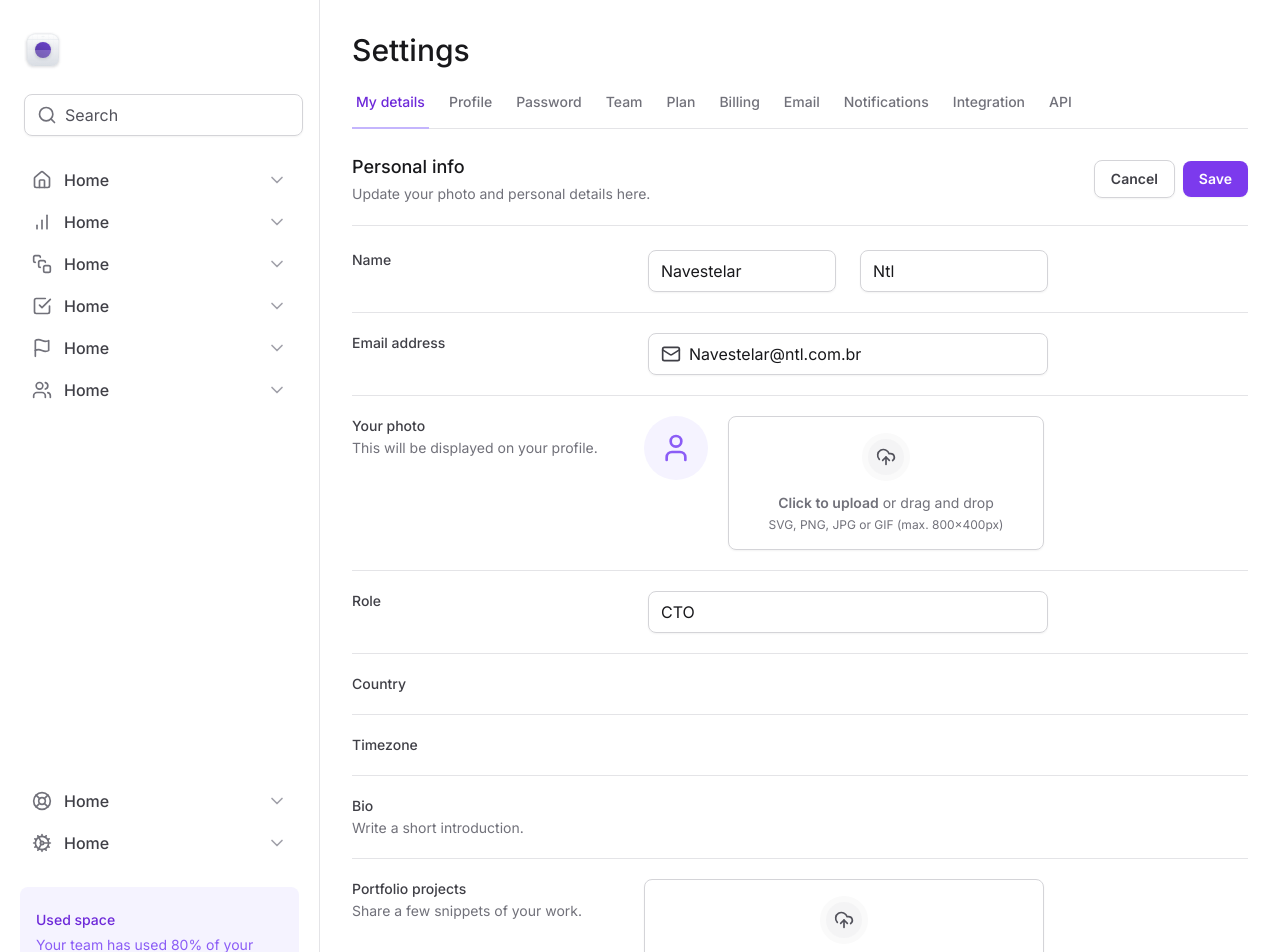
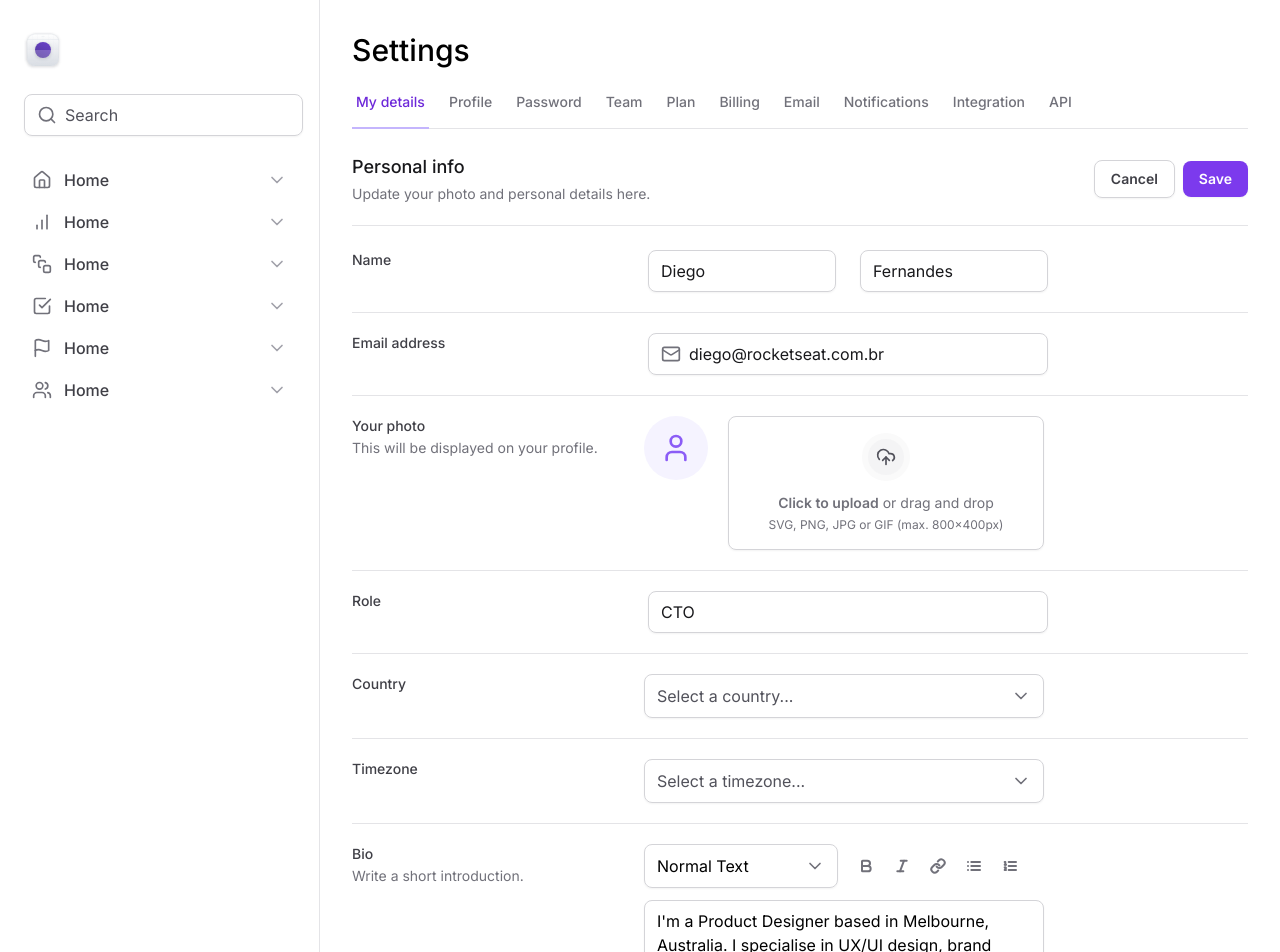
Before and after one commit to navestelar/tailwind-next, a Next.js app: page / in a window 1280 px wide. Shown: the top 952 px of the page. Built offline with nearby package versions, Linux system fonts and the light colour scheme.

Commit message:
textarea

```diff
--- a/package.json
+++ b/package.json
@@ -9,6 +9,8 @@
     "lint": "next lint"
   },
   "dependencies": {
+    "@formkit/auto-animate": "^0.8.2",
+    "@radix-ui/react-select": "^2.0.0",
     "@radix-ui/react-tabs": "^1.0.4",
     "framer-motion": "^11.0.24",
     "lucide-react": "^0.363.0",
--- a/src/app/page.tsx
+++ b/src/app/page.tsx
@@ -1,63 +1,66 @@
-import { SettingsTabs } from "@/components/SettingsTabs"
+import { SettingsTabs } from '@/components/SettingsTabs'
 import * as Input from '@/components/Input'
-import { Mail } from "lucide-react"
 import * as FileInput from '@/components/Form/FileInput'
+import { Bold, Italic, Link, List, ListOrdered, Mail } from 'lucide-react'
+import { Select } from '@/components/Form/Select'
+import { SelectItem } from '@/components/Form/Select/SelectItem'
+import { Textarea } from '@/components/Form/Textarea'
 
 export default function Home() {
   return (
     <>
-      <h1 className="text-3xl font-medium text-zinc-900">
-        Settings
-      </h1>
+      <h1 className="to-zinc-900 text-3xl font-medium">Settings</h1>
 
       <SettingsTabs />
 
       <div className="mt-6 flex flex-col">
-        <div className="flex items-center justify-between border-b pb-5 border-zinc-200">
+        <div className="flex items-center justify-between border-b border-zinc-200 pb-5">
           <div className="space-y-1">
             <h2 className="text-lg font-medium text-zinc-900">Personal info</h2>
-            <span className="text-sm text-zinc-500">Update your photo and personal details here.</span>
+            <span className="text-sm text-zinc-500">
+              Update your photo and personal details here.
+            </span>
           </div>
-
           <div className="flex items-center gap-2">
             <button
-              className="rounded-lg px-4 py-2 text-sm font-semibold shadow-sm border border-zinc-300 text-zinc-700 hover:bg-zinc-50"
               type="button"
+              className="rounded-lg border border-zinc-300 px-4 py-2 text-sm font-semibold text-zinc-700 shadow-sm hover:bg-zinc-50"
             >
               Cancel
             </button>
-
             <button
               type="submit"
               form="settings"
-              className="rounded-lg px-4 py-2 text-sm font-semibold shadow-sm bg-violet-600 text-white hover:bg-violet-700"
+              className="rounded-lg bg-violet-600 px-4 py-2 text-sm font-semibold text-white shadow-sm hover:bg-violet-700"
             >
               Save
             </button>
           </div>
         </div>
 
-        <form id="settings" className="mt-6 flex flex-col w-full gap-5 divide-y divide-zinc-200">
-          <div className="grid gap-3 grid-cols-form">
+        <form
+          id="settings"
+          className="mt-6 flex w-full flex-col gap-5 divide-y divide-zinc-200"
+        >
+          <div className="grid grid-cols-form gap-3">
             <label
               htmlFor="firstName"
               className="text-sm font-medium text-zinc-700"
             >
               Name
             </label>
-            <div className="grid gap-6 grid-cols-2">
+            <div className="grid grid-cols-2 gap-6">
               <Input.Root>
-                <Input.Control id="firstName" defaultValue="Navestelar" />
+                <Input.Control id="firstName" defaultValue="Diego" />
               </Input.Root>
 
               <Input.Root>
-                <Input.Control defaultValue="Ntl" />
+                <Input.Control defaultValue="Fernandes" />
               </Input.Root>
             </div>
-            <div />
           </div>
 
-          <div className="grid gap-3 grid-cols-form pt-5">
+          <div className="grid grid-cols-form gap-3 pt-5">
             <label
               htmlFor="email"
               className="text-sm font-medium text-zinc-700"
@@ -66,102 +69,140 @@
             </label>
             <Input.Root>
               <Input.Prefix>
-                <Mail className="size-5 text-zinc-700" />
+                <Mail className="h-5 w-5 text-zinc-500" />
               </Input.Prefix>
               <Input.Control
                 id="email"
                 type="email"
-                defaultValue="Navestelar@ntl.com.br"
+                defaultValue="diego@rocketseat.com.br"
               />
             </Input.Root>
-            <div />
           </div>
 
-          <div className="grid gap-3 grid-cols-form pt-5">
+          <div className="grid grid-cols-form gap-3 pt-5">
             <label
               htmlFor="photo"
               className="text-sm font-medium text-zinc-700"
             >
               Your photo
-              <span className="text-sm font-normal text-zinc-500 block mt-0.5">
+              <span className="mt-0.5 block text-sm font-normal text-zinc-500">
                 This will be displayed on your profile.
               </span>
             </label>
-
             <FileInput.Root className="flex items-start gap-5">
               <FileInput.ImagePreview />
               <FileInput.Trigger />
               <FileInput.Control />
             </FileInput.Root>
-
-            <div />
           </div>
 
-          <div className="grid gap-3 grid-cols-form pt-5">
-            <label
-              htmlFor="role"
-              className="text-sm font-medium text-zinc-700"
-            >
+          <div className="grid grid-cols-form gap-3 pt-5">
+            <label htmlFor="role" className="text-sm font-medium text-zinc-700">
               Role
             </label>
             <Input.Root>
-              <Input.Control
-                id="role"
-                defaultValue="CTO"
-              />
+              <Input.Control id="role" defaultValue="CTO" />
             </Input.Root>
-            <div />
           </div>
 
-          <div className="grid gap-3 grid-cols-form pt-5">
+          <div className="grid grid-cols-form gap-3 pt-5">
             <label
               htmlFor="country"
               className="text-sm font-medium text-zinc-700"
             >
               Country
             </label>
-            <div>
-
-            </div>
-            <div />
+            <Select placeholder="Select a country...">
+              <SelectItem value="br" text="Brazil" />
+              <SelectItem value="us" text="United States" />
+            </Select>
           </div>
 
-          <div className="grid gap-3 grid-cols-form pt-5">
+          <div className="grid grid-cols-form gap-3 pt-5">
             <label
               htmlFor="timezone"
               className="text-sm font-medium text-zinc-700"
             >
               Timezone
             </label>
-            <div>
-
-            </div>
-            <div />
+            <Select placeholder="Select a timezone...">
+              <SelectItem
+                value="utc8"
+                text="Pacific Standard Time (UTC-08:00)"
+              />
+              <SelectItem value="utc3" text="America São Paulo (UTC-03:00)" />
+            </Select>
           </div>
 
-          <div className="grid gap-3 grid-cols-form pt-5">
-            <label
-              htmlFor="bio"
-              className="text-sm font-medium text-zinc-700"
-            >
+          <div className="grid grid-cols-form gap-3 pt-5">
+            <label htmlFor="bio" className="text-sm font-medium text-zinc-700">
               Bio
-              <span className="text-sm font-normal text-zinc-500 block mt-0.5">
+              <span className="mt-0.5 block text-sm font-normal text-zinc-500">
                 Write a short introduction.
               </span>
             </label>
-            <div>
+            <div className="space-y-3">
+              <div className="grid grid-cols-2 gap-3">
+                <Select placeholder="" defaultValue="normal">
+                  <SelectItem
+                    value="normal"
+                    defaultChecked
+                    text="Normal Text"
+                  />
+                  <SelectItem value="md" text="Markdown" />
+                </Select>
 
+                <div className="flex items-center gap-1">
+                  <button
+                    type="button"
+                    className="rounded-md p-2 hover:bg-zinc-50"
+                  >
+                    <Bold className="h-4 w-4 text-zinc-500" strokeWidth={3} />
+                  </button>
+                  <button
+                    type="button"
+                    className="rounded-md p-2 hover:bg-zinc-50"
+                  >
+                    <Italic className="h-4 w-4 text-zinc-500" strokeWidth={3} />
+                  </button>
+                  <button
+                    type="button"
+                    className="rounded-md p-2 hover:bg-zinc-50"
+                  >
+                    <Link className="h-4 w-4 text-zinc-500" strokeWidth={3} />
+                  </button>
+                  <button
+                    type="button"
+                    className="rounded-md p-2 hover:bg-zinc-50"
+                  >
+                    <List className="h-4 w-4 text-zinc-500" strokeWidth={3} />
+                  </button>
+                  <button
+                    type="button"
+                    className="rounded-md p-2 hover:bg-zinc-50"
+                  >
+                    <ListOrdered
+                      className="h-4 w-4 text-zinc-500"
+                      strokeWidth={3}
+                    />
+                  </button>
+                </div>
+              </div>
+
+              <Textarea
+                id="bio"
+                defaultValue="I'm a Product Designer based in Melbourne, Australia. I specialise in UX/UI design, brand strategy, and Webflow development."
+              />
             </div>
-            <div />
           </div>
 
-          <div className="grid gap-3 grid-cols-form pt-5">
+          <div className="grid grid-cols-form gap-3 pt-5">
             <label
               htmlFor="projects"
               className="text-sm font-medium text-zinc-700"
             >
               Portfolio projects
-              <span className="text-sm font-normal text-zinc-500 block mt-0.5">
+              <span className="mt-0.5 block text-sm font-normal text-zinc-500">
                 Share a few snippets of your work.
               </span>
             </label>
@@ -174,20 +215,18 @@
 
           <div className="flex items-center justify-end gap-2 pt-5">
             <button
-              className="rounded-lg px-4 py-2 text-sm font-semibold shadow-sm border border-zinc-300 text-zinc-700 hover:bg-zinc-50"
               type="button"
+              className="rounded-lg border border-zinc-300 px-4 py-2 text-sm font-semibold text-zinc-700 shadow-sm hover:bg-zinc-50"
             >
               Cancel
             </button>
-
             <button
               type="submit"
-              className="rounded-lg px-4 py-2 text-sm font-semibold shadow-sm bg-violet-600 text-white hover:bg-violet-700"
+              className="rounded-lg bg-violet-600 px-4 py-2 text-sm font-semibold text-white shadow-sm hover:bg-violet-700"
             >
               Save
             </button>
           </div>
-
         </form>
       </div>
     </>
--- a/src/components/Form/FileInput/FileList.tsx
+++ b/src/components/Form/FileInput/FileList.tsx
@@ -3,12 +3,14 @@
 import { CloudUpload, Trash2 } from 'lucide-react'
 import { useFileInput } from './Root'
 import { formatBytes } from '@/utils/format-bytes'
+import { useAutoAnimate } from '@formkit/auto-animate/react'
 
 export function FileList() {
   const { files } = useFileInput()
+  const [parent] = useAutoAnimate()
 
   return (
-    <div className="mt-4 space-y-3">
+    <div ref={parent} className="mt-4 space-y-3">
       {files.map((file) => {
         return (
           <div
--- /dev/null
+++ b/src/components/Form/Select/SelectItem.tsx
@@ -0,0 +1,23 @@
+'use client'
+
+import * as Select from '@radix-ui/react-select'
+import { Check } from 'lucide-react'
+
+export type SelectItemProps = Select.SelectItemProps & {
+  text: string
+}
+
+export function SelectItem({ text, ...props }: SelectItemProps) {
+  return (
+    <Select.Item
+      className="flex items-center justify-between gap-2 px-3 py-2.5 outline-none data-[highlighted]:bg-zinc-50"
+      {...props}
+    >
+      <Select.ItemText className="text-black">{text}</Select.ItemText>
+
+      <Select.ItemIndicator>
+        <Check className="h-4 w-4 text-violet-500" />
+      </Select.ItemIndicator>
+    </Select.Item>
+  )
+}
--- /dev/null
+++ b/src/components/Form/Select/index.tsx
@@ -0,0 +1,37 @@
+'use client'
+
+import * as SelectPrimitive from '@radix-ui/react-select'
+import { ChevronDown } from 'lucide-react'
+import { ReactNode } from 'react'
+
+export interface SelectProps extends SelectPrimitive.SelectProps {
+  children: ReactNode
+  placeholder: string
+}
+
+export function Select({ children, placeholder, ...props }: SelectProps) {
+  return (
+    <SelectPrimitive.Root {...props}>
+      <SelectPrimitive.Trigger className="flex h-11 w-full items-center justify-between gap-2 rounded-lg border border-zinc-300 px-3 py-2 shadow-sm data-[placeholder]:text-zinc-600">
+        <SelectPrimitive.Value
+          placeholder={placeholder}
+          className="text-black"
+        />
+        <SelectPrimitive.Icon>
+          <ChevronDown className="h-5 w-5 text-zinc-500" />
+        </SelectPrimitive.Icon>
+      </SelectPrimitive.Trigger>
+
+      <SelectPrimitive.Portal>
+        <SelectPrimitive.Content
+          side="bottom"
+          position="popper"
+          sideOffset={8}
+          className="z-10 w-[--radix-select-trigger-width] overflow-hidden rounded-lg border border-zinc-200 bg-white shadow-sm"
+        >
+          <SelectPrimitive.Viewport>{children}</SelectPrimitive.Viewport>
+        </SelectPrimitive.Content>
+      </SelectPrimitive.Portal>
+    </SelectPrimitive.Root>
+  )
+}
--- /dev/null
+++ b/src/components/Form/Textarea.tsx
@@ -0,0 +1,12 @@
+import { ComponentProps } from 'react'
+
+export type TextareaProps = ComponentProps<'textarea'>
+
+export function Textarea(props: TextareaProps) {
+  return (
+    <textarea
+      className="min-h-[120px] w-full resize-y rounded-lg border border-zinc-300 px-3 py-2 shadow-sm"
+      {...props}
+    />
+  )
+}
```
Also changed, not shown: src/components/Button.tsx (added, +9 -0 lines), 1 other file (tests, documents, lock files or other folders).
